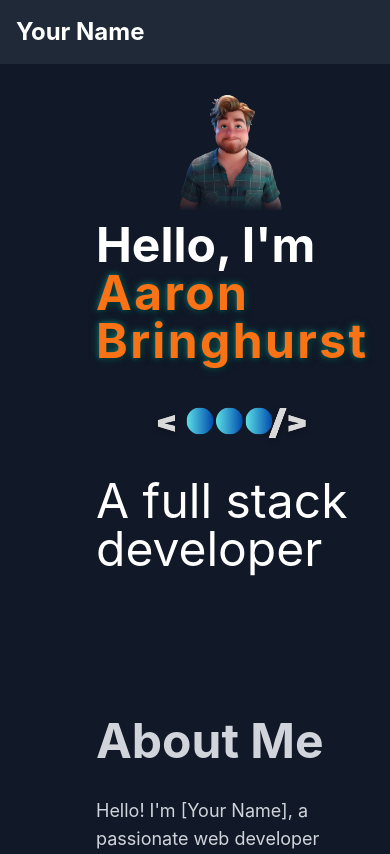
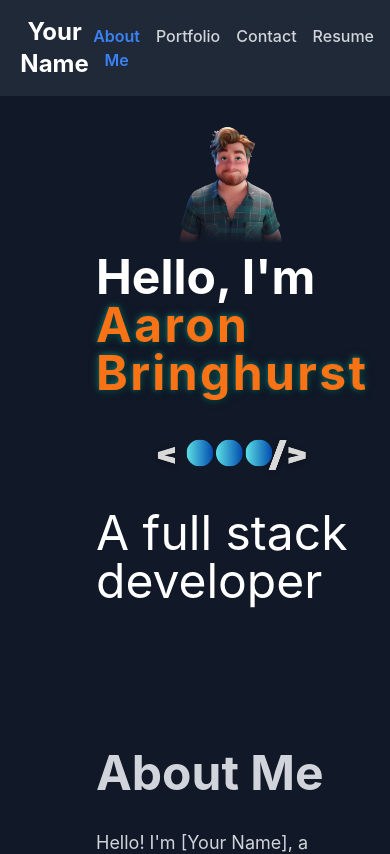
Before and after one commit to AaronBringhurst/Aaron-Bringhurst-Portfolio, a React (Vite) app: page / in a window 390 px wide. Shown: the top 854 px of the page. Built offline with nearby package versions, Linux system fonts and the light colour scheme.

Commit message:
built out the navigation.jsx and imported it into the header per the requirmentz

```diff
--- a/src/components/header.jsx
+++ b/src/components/header.jsx
@@ -1,38 +1,12 @@
-import React from 'react';
-import { Link, useLocation } from 'react-router-dom';
+import React from "react";
+import Navigation from "./navigation";
 
 const Header = () => {
-    const location = useLocation();
-
-    const navItems = [
-        { path: "/", label: "About Me" },
-        { path: "/portfolio", label: "Portfolio" },
-        { path: "/contact", label: "Contact" },
-        { path: "/resume", label: "Resume" },
-    ];
-
   return (
     <header className="bg-gray-800 text-white p-4 w-full">
       <div className="container mx-auto flex justify-between items-center">
         <h1 className="text-2xl font-bold">Your Name</h1>
-                <nav className="hidden md:block">
-                    <ul className="flex space-x-4">
-                        {navItems.map((item) => (
-                            <li key={item.path}>
-                                <Link
-                                    to={item.path}
-                                    className={`hover:text-blue-300 transition-colors duration-200 ${
-                                        location.pathname === item.path
-                                        ? "text-blue-500 font-semibold"
-                                        : "text-gray-300"
-                                    }`}
-                                >
-                                    {item.label}
-                                </Link>
-                            </li>
-                        ))}
-                    </ul>
-                </nav>
+        <Navigation />
       </div>
     </header>
   );
--- a/src/components/navigation.jsx
+++ b/src/components/navigation.jsx
@@ -0,0 +1,36 @@
+import React from 'react';
+import { Link, useLocation } from 'react-router-dom';
+
+const Navigation = () => {
+    const location = useLocation();
+
+    const navItems = [
+        { path: "/", label: "About Me" },
+        { path: "/portfolio", label: "Portfolio" },
+        { path: "/contact", label: "Contact" },
+        { path: "/resume", label: "Resume" },
+    ];
+
+    return (
+        <nav>
+            <ul className="flex space-x-4">
+                {navItems.map((item) => (
+                    <li key={item.path}>
+                        <Link
+                            to={item.path}
+                            className={`hover:text-blue-300 transition-colors duration-200 ${
+                                location.pathname === item.path
+                                ? "text-blue-500 font-semibold"
+                                : "text-gray-300"
+                            }`}
+                        >
+                            {item.label}
+                        </Link>
+                    </li>
+                ))}
+            </ul>
+        </nav>
+    );
+};
+
+export default Navigation;
```
Lines whose indentation alone changed are shown as unchanged.
